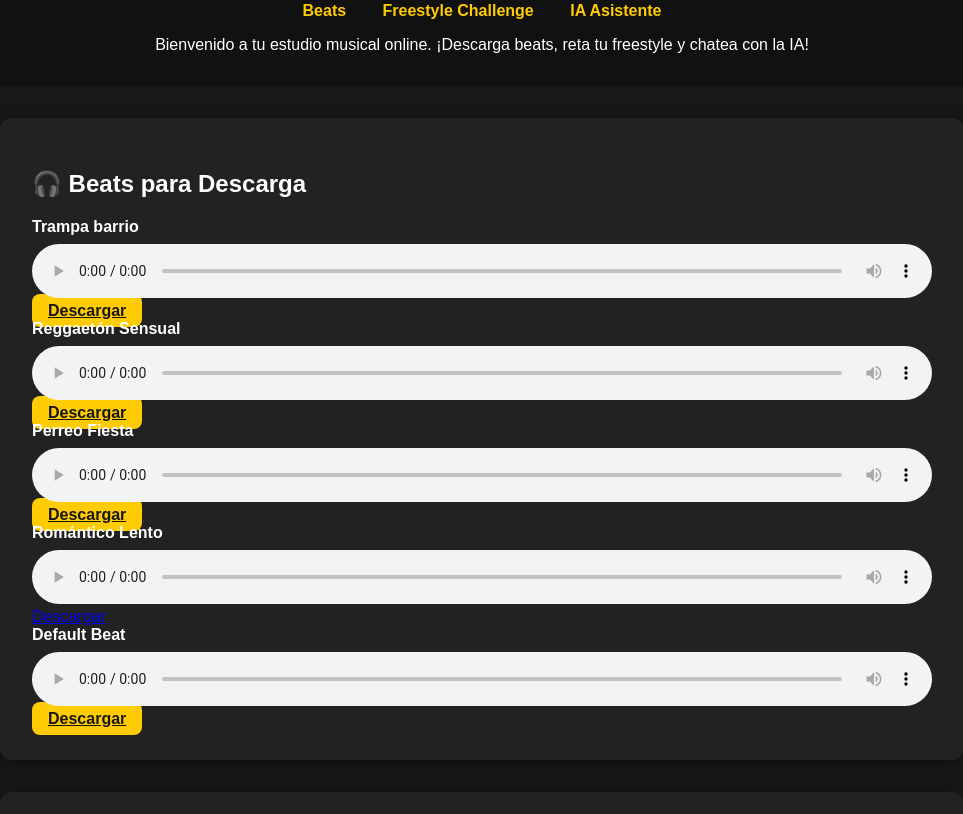
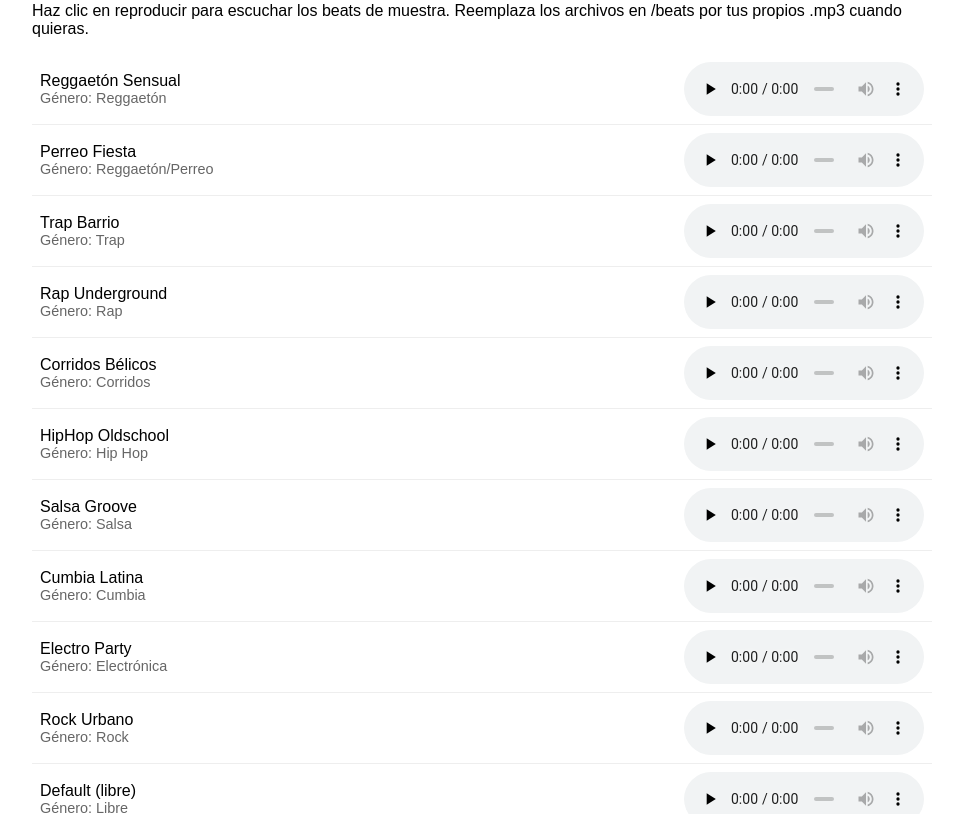
Before and after one commit to elfeoboleta-jpg/Boletastudio, a plain HTML site: page index.html in a window 1280 px wide. Shown: the part 80-894 px from the top of the page, without its empty margins (158-1121 px from the left). Drawn offline with Linux system fonts and the light colour scheme.

Commit message:
Add index.html file to list and play beats

```diff
--- a/index.html
+++ b/index.html
@@ -1,84 +1,50 @@
-<!DOCTYPE html>
+<!doctype html>
 <html lang="es">
 <head>
-  <meta charset="UTF-8">
-  <title>Boleta Studio - Tu Estudio Musical Online</title>
-  <meta name="viewport" content="ancho = ancho de dispositivo, escala inicial = 1.0">
+  <meta charset="utf-8">
+  <meta name="viewport" content="width=device-width,initial-scale=1">
+  <title>BoletaStudio — Beats</title>
   <style>
-    body { font-family: 'Montserrat', Arial, sans-serif; background: #181818; color: #fff; margin: 0; }
-    header { background: #111; padding: 1rem 2rem; text-align: center; }
-    h1 { font-size: 2.2rem; margin: 0.5rem 0; }
-    nav { margin-top: 1rem; }
-    nav a { color: #ffcb05; margin: 0 1rem; text-decoration: none; font-weight: bold; }
-    section { max-width: 900px; margin: 2rem auto; background: #222; padding: 2rem; border-radius: 12px; box-shadow: 0 2px 16px #0007; }
-    .beats-list audio { width: 100%; margin-top: 0.5rem; }
-    .download-btn { background: #ffcb05; color: #181818; border: none; padding: 0.5rem 1rem; border-radius: 8px; font-weight: bold; cursor: pointer; margin-top: 0.5rem;}
-    .download-btn:hover { background: #ffc107;}
-    .freestyle-box { background: #333; padding: 1rem; border-radius: 8px; margin-bottom: 1rem;}
-    .ai-chat { background: #222; padding: 1rem; border-radius: 8px; margin-bottom: 1rem;}
-    footer { text-align: center; color: #aaa; padding: 2rem; }
+    body{font-family:Arial,Helvetica,sans-serif;max-width:900px;margin:24px auto;padding:0 12px}
+    h1{color:#222}
+    .beat{display:flex;align-items:center;justify-content:space-between;padding:8px;border-bottom:1px solid #eee}
+    .info{flex:1}
+    audio{width:240px}
+    .genre{color:#666;font-size:0.9em}
+    .playbtn{margin-left:12px}
   </style>
 </head>
 <body>
-  <header>
-    <h1>Boleta Studio 🎤</h1>
-    <nav>
-      <a href="#beats">Beats</a>
-      <a href="#freestyle">Freestyle Challenge</a>
-      <a href="#ai">IA Asistente</a>
-    </nav>
-    <p>Bienvenido a tu estudio musical online. ¡Descarga beats, reta tu freestyle y chatea con la IA!</p>
-  </header>
+  <h1>BoletaStudio — Beats (muestras)</h1>
+  <p>Haz clic en reproducir para escuchar los beats de muestra. Reemplaza los archivos en /beats por tus propios .mp3 cuando quieras.</p>
+  <div id="list"></div>
 
-  <section id="beats">
-    <h2>🎧 Beats para Descarga</h2>
-    <div class="beats-list">
-      <div>
-        <strong>Trampa barrio</strong>
-        <audio controls src="beats/trap_barrio.mp3"></audio>
-        <a class="download-btn" href="beats/trap_barrio.mp3" download>Descargar</a>
-      </div>
-      <div>
-        <strong>Reggaetón Sensual</strong>
-        <audio controls src="beats/reggaeton_sensual.mp3"></audio>
-        <a class="download-btn" href="beats/reggaeton_sensual.mp3" download>Descargar</a>
-      </div>
-      <div>
-        <strong>Perreo Fiesta</strong>
-        <audio controls src="beats/perreo_fiesta.mp3"></audio>
-        <a class="download-btn" href="beats/perreo_fiesta.mp3" download>Descargar</a>
-      </div>
-      <div>
-        <strong>Romántico Lento</strong>
-        <audio controls src="beats/romantico_lento.mp3"></audio>
-        <a class="descarga-BTN" href="beats/romantico_lento.mp3" download>Descargar</a>
-      </div>
-      <div>
-        <strong>Default Beat</strong>
-        <audio controls src="beats/default.mp3"></audio>
-        <a class="download-btn" href="beats/default.mp3" download>Descargar</a>
-      </div>
-    </div>
-  </section>
+  <script>
+    const beats = [
+      {file:'beats/reggaeton_sensual.mp3', name:'Reggaetón Sensual', genre:'Reggaetón'},
+      {file:'beats/perreo_fiesta.mp3', name:'Perreo Fiesta', genre:'Reggaetón/Perreo'},
+      {file:'beats/trap_barrio.mp3', name:'Trap Barrio', genre:'Trap'},
+      {file:'beats/rap_underground.mp3', name:'Rap Underground', genre:'Rap'},
+      {file:'beats/corridos_belicos.mp3', name:'Corridos Bélicos', genre:'Corridos'},
+      {file:'beats/hiphop_oldschool.mp3', name:'HipHop Oldschool', genre:'Hip Hop'},
+      {file:'beats/salsa_groove.mp3', name:'Salsa Groove', genre:'Salsa'},
+      {file:'beats/cumbia_latina.mp3', name:'Cumbia Latina', genre:'Cumbia'},
+      {file:'beats/electro_party.mp3', name:'Electro Party', genre:'Electrónica'},
+      {file:'beats/rock_urbano.mp3', name:'Rock Urbano', genre:'Rock'},
+      {file:'beats/default.mp3', name:'Default (libre)', genre:'Libre'}
+    ];
 
-  <section id="freestyle">
-    <h2>🔥 Freestyle Challenge</h2>
-    <div class="freestyle-box">
-      <p>¿Te atreves a improvisar? Elige un beat y deja fluir tu talento. ¡Comparte tus barras con la comunidad!</p>
-      <p><strong>Reto del día:</strong> Improvisa sobre <em>Reggaetón Sensual</em> con el tema "Noches en la ciudad".</p>
-    </div>
-  </section>
-
-  <section id="ai">
-    <h2>🤖 Asistente IA Musical</h2>
-    <div class="ai-chat">
-      <p>¿Necesitas inspiración? Pregunta a la IA sobre ideas de letras, consejos de producción, o retos de freestyle.</p>
-      <p><em>(Esta función es un ejemplo visual. Integra tu propia IA si lo deseas.)</em></p>
-    </div>
-  </section>
-
-  <footer>
-    <p>© 2025 Boleta Studio. Hecho por  <a href="https://github.com/elfeoboleta-jpg" style="color:#ffcb05;">elfeoboleta-jpg</a></p>
-  </footer>
+    const listEl = document.getElementById('list');
+    beats.forEach(b=>{
+      const div = document.createElement('div');div.className='beat';
+      const info = document.createElement('div');info.className='info';
+      const title = document.createElement('div');title.textContent=b.name;
+      const genre = document.createElement('div');genre.className='genre';genre.textContent='Género: '+b.genre;
+      info.appendChild(title);info.appendChild(genre);
+      const audio = document.createElement('audio');audio.controls=true;audio.src=b.file;audio.preload='none';
+      div.appendChild(info);div.appendChild(audio);
+      listEl.appendChild(div);
+    });
+  </script>
 </body>
 </html>
```
